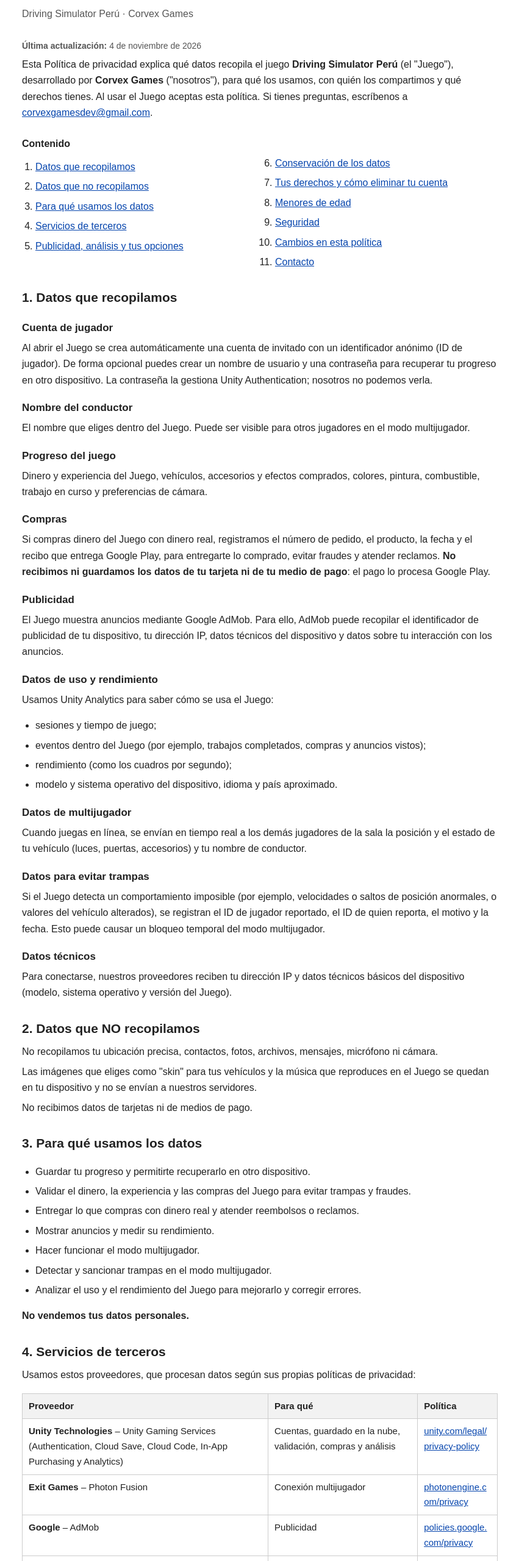
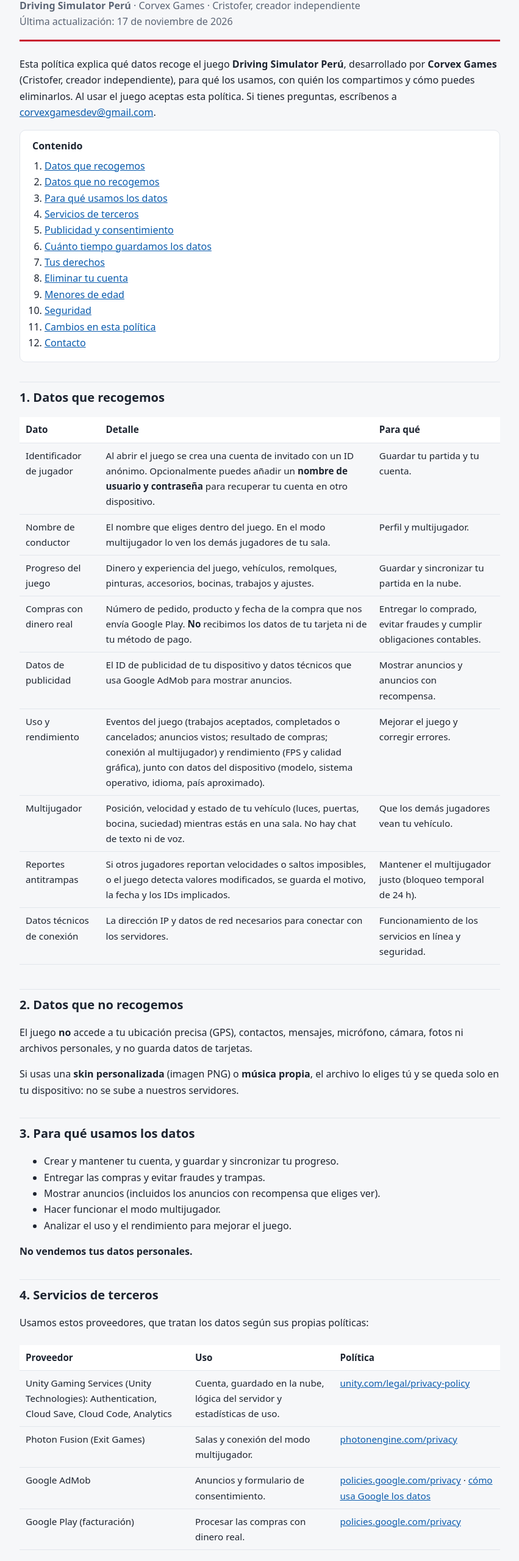
Before and after one commit to corvexgamesdev/corvexgamesdev, a plain HTML site: page index.html in a window 1280 px wide. Shown: the part 80-2640 px from the top of the page at 61% size, without its empty margins (214-1065 px from the left). Drawn offline with Linux system fonts and the light colour scheme.

Commit message:
Update index.html

```diff
--- a/index.html
+++ b/index.html
@@ -1,65 +1,68 @@
-<!doctype html>
+<!DOCTYPE html>
 <html lang="es">
 <head>
 <meta charset="utf-8">
 <meta name="viewport" content="width=device-width, initial-scale=1">
-<title>Política de privacidad – Driving Simulator Perú</title>
-<meta name="description" content="Política de privacidad del juego Driving Simulator Perú, de Corvex Games.">
+<title>Política de privacidad · Driving Simulator Perú</title>
+<meta name="description" content="Política de privacidad y eliminación de cuenta de Driving Simulator Perú, de Corvex Games.">
 <style>
+  :root {
+    --bg: #f6f7f9; --card: #ffffff; --text: #1d2430; --muted: #5b6575; --line: #e2e6ec;
+    --accent: #c8102e; --link: #0b5cad;
+  }
+  @media (prefers-color-scheme: dark) {
+    :root {
+      --bg: #12161c; --card: #1a2029; --text: #e7ebf1; --muted: #a3adbb; --line: #2c3542;
+      --accent: #ff4d63; --link: #7cb7ff;
+    }
+  }
   * { box-sizing: border-box; }
-  body {
-    max-width: 820px;
-    margin: 36px auto;
-    padding: 0 20px;
-    background: #fff;
-    color: #222;
-    font: 16px/1.65 Arial, Helvetica, sans-serif;
-  }
-  header { margin-bottom: 28px; }
-  header h1 { margin: 0 0 4px; font-size: 30px; }
-  header p { margin: 0; color: #555; }
-  main { margin: 0; padding: 0; }
-  .card { padding: 0; border: 0; background: transparent; }
-  nav { margin: 24px 0; padding: 0; }
-  nav strong { display: block; margin-bottom: 6px; }
-  nav ol { margin: 0; padding-left: 22px; columns: 2; column-gap: 28px; }
-  @media (max-width: 560px) { nav ol { columns: 1; } }
-  h2 { margin: 28px 0 8px; font-size: 21px; color: #222; }
-  h3 { margin: 18px 0 4px; font-size: 17px; }
-  p, li { margin: 6px 0; }
-  ul { padding-left: 22px; }
-  a { color: #0645ad; overflow-wrap: anywhere; }
+  body { margin: 0; background: var(--bg); color: var(--text);
+         font: 16px/1.65 system-ui, -apple-system, "Segoe UI", Roboto, Arial, sans-serif; }
+  main { max-width: 820px; margin: 0 auto; padding: 32px 16px 48px; }
+  header { border-bottom: 3px solid var(--accent); padding-bottom: 16px; margin-bottom: 24px; }
+  h1 { font-size: 1.9rem; line-height: 1.25; margin: 0 0 6px; }
+  h2 { font-size: 1.25rem; margin: 32px 0 8px; padding-top: 8px; border-top: 1px solid var(--line); }
+  h3 { font-size: 1.05rem; margin: 20px 0 6px; }
+  p, li { color: var(--text); }
+  .meta { color: var(--muted); margin: 0; }
+  a { color: var(--link); }
+  nav.toc { background: var(--card); border: 1px solid var(--line); border-radius: 10px; padding: 12px 20px; }
+  nav.toc ol { margin: 6px 0; padding-left: 20px; }
+  .card { background: var(--card); border: 1px solid var(--line); border-radius: 10px; padding: 4px 20px 12px; margin-top: 12px; }
+  .warn { margin: 12px 0 4px; }
+  table { width: 100%; border-collapse: collapse; margin: 8px 0; font-size: .95rem; }
+  th, td { text-align: left; vertical-align: top; padding: 8px 10px; border-bottom: 1px solid var(--line); }
+  th { background: var(--card); }
   .table-wrap { overflow-x: auto; }
-  table { width: 100%; border-collapse: collapse; margin: 10px 0; font-size: 15px; }
-  th, td { border: 1px solid #ccc; padding: 8px 10px; text-align: left; vertical-align: top; }
-  th { background: #f2f2f2; }
-  .box { border-left: 3px solid #777; padding: 10px 14px; margin: 12px 0; }
-  .muted { color: #555; font-size: 14px; }
-  footer { margin: 36px 0 20px; padding-top: 12px; border-top: 1px solid #ddd; color: #555; font-size: 14px; }
+  footer { margin-top: 40px; color: var(--muted); font-size: .9rem; border-top: 1px solid var(--line); padding-top: 16px; }
 </style>
 </head>
 <body>
+<main>
+
 <header>
   <h1>Política de privacidad</h1>
-  <p>Driving Simulator Perú · Corvex Games</p>
+  <p class="meta"><strong>Driving Simulator Perú</strong> · Corvex Games · Cristofer, creador independiente</p>
+  <p class="meta">Última actualización: 17 de noviembre de 2026</p>
 </header>
 
-<main>
-<div class="card">
-  <p class="muted"><strong>Última actualización:</strong> 4 de noviembre de 2026</p>
+<p>Esta política explica qué datos recoge el juego <strong>Driving Simulator Perú</strong>, desarrollado por
+<strong>Corvex Games</strong> (Cristofer, creador independiente), para qué los usamos, con quién los compartimos y cómo puedes eliminarlos.
+Al usar el juego aceptas esta política. Si tienes preguntas, escríbenos a
+<a href="mailto:corvexgamesdev@gmail.com">corvexgamesdev@gmail.com</a>.</p>
 
-  <p>Esta Política de privacidad explica qué datos recopila el juego <strong>Driving Simulator Perú</strong> (el "Juego"), desarrollado por <strong>Corvex Games</strong> ("nosotros"), para qué los usamos, con quién los compartimos y qué derechos tienes. Al usar el Juego aceptas esta política. Si tienes preguntas, escríbenos a <a href="mailto:corvexgamesdev@gmail.com">corvexgamesdev@gmail.com</a>.</p>
-
-  <nav>
+<nav class="toc" aria-label="Contenido">
   <strong>Contenido</strong>
   <ol>
-      <li><a href="#datos">Datos que recopilamos</a></li>
-      <li><a href="#no-recopilamos">Datos que no recopilamos</a></li>
+    <li><a href="#datos">Datos que recogemos</a></li>
+    <li><a href="#no-recogemos">Datos que no recogemos</a></li>
     <li><a href="#uso">Para qué usamos los datos</a></li>
     <li><a href="#terceros">Servicios de terceros</a></li>
-      <li><a href="#opciones">Publicidad, análisis y tus opciones</a></li>
-      <li><a href="#conservacion">Conservación de los datos</a></li>
-      <li><a href="#eliminar-cuenta">Tus derechos y cómo eliminar tu cuenta</a></li>
+    <li><a href="#publicidad">Publicidad y consentimiento</a></li>
+    <li><a href="#conservacion">Cuánto tiempo guardamos los datos</a></li>
+    <li><a href="#derechos">Tus derechos</a></li>
+    <li><a href="#eliminar-cuenta">Eliminar tu cuenta</a></li>
     <li><a href="#menores">Menores de edad</a></li>
     <li><a href="#seguridad">Seguridad</a></li>
     <li><a href="#cambios">Cambios en esta política</a></li>
@@ -67,114 +70,171 @@
   </ol>
 </nav>
 
-  <h2 id="datos">1. Datos que recopilamos</h2>
+<h2 id="datos">1. Datos que recogemos</h2>
+<div class="table-wrap">
+<table>
+  <thead><tr><th>Dato</th><th>Detalle</th><th>Para qué</th></tr></thead>
+  <tbody>
+    <tr><td>Identificador de jugador</td>
+        <td>Al abrir el juego se crea una cuenta de invitado con un ID anónimo. Opcionalmente puedes añadir un
+            <strong>nombre de usuario y contraseña</strong> para recuperar tu cuenta en otro dispositivo.</td>
+        <td>Guardar tu partida y tu cuenta.</td></tr>
+    <tr><td>Nombre de conductor</td>
+        <td>El nombre que eliges dentro del juego. En el modo multijugador lo ven los demás jugadores de tu sala.</td>
+        <td>Perfil y multijugador.</td></tr>
+    <tr><td>Progreso del juego</td>
+        <td>Dinero y experiencia del juego, vehículos, remolques, pinturas, accesorios, bocinas, trabajos y ajustes.</td>
+        <td>Guardar y sincronizar tu partida en la nube.</td></tr>
+    <tr><td>Compras con dinero real</td>
+        <td>Número de pedido, producto y fecha de la compra que nos envía Google Play. <strong>No</strong> recibimos
+            los datos de tu tarjeta ni de tu método de pago.</td>
+        <td>Entregar lo comprado, evitar fraudes y cumplir obligaciones contables.</td></tr>
+    <tr><td>Datos de publicidad</td>
+        <td>El ID de publicidad de tu dispositivo y datos técnicos que usa Google AdMob para mostrar anuncios.</td>
+        <td>Mostrar anuncios y anuncios con recompensa.</td></tr>
+    <tr><td>Uso y rendimiento</td>
+        <td>Eventos del juego (trabajos aceptados, completados o cancelados; anuncios vistos; resultado de compras;
+            conexión al multijugador) y rendimiento (FPS y calidad gráfica), junto con datos del dispositivo
+            (modelo, sistema operativo, idioma, país aproximado).</td>
+        <td>Mejorar el juego y corregir errores.</td></tr>
+    <tr><td>Multijugador</td>
+        <td>Posición, velocidad y estado de tu vehículo (luces, puertas, bocina, suciedad) mientras estás en una sala.
+            No hay chat de texto ni de voz.</td>
+        <td>Que los demás jugadores vean tu vehículo.</td></tr>
+    <tr><td>Reportes antitrampas</td>
+        <td>Si otros jugadores reportan velocidades o saltos imposibles, o el juego detecta valores modificados,
+            se guarda el motivo, la fecha y los IDs implicados.</td>
+        <td>Mantener el multijugador justo (bloqueo temporal de 24 h).</td></tr>
+    <tr><td>Datos técnicos de conexión</td>
+        <td>La dirección IP y datos de red necesarios para conectar con los servidores.</td>
+        <td>Funcionamiento de los servicios en línea y seguridad.</td></tr>
+  </tbody>
+</table>
+</div>
 
-  <h3>Cuenta de jugador</h3>
-  <p>Al abrir el Juego se crea automáticamente una cuenta de invitado con un identificador anónimo (ID de jugador). De forma opcional puedes crear un nombre de usuario y una contraseña para recuperar tu progreso en otro dispositivo. La contraseña la gestiona Unity Authentication; nosotros no podemos verla.</p>
-
-  <h3>Nombre del conductor</h3>
-  <p>El nombre que eliges dentro del Juego. Puede ser visible para otros jugadores en el modo multijugador.</p>
-
-  <h3>Progreso del juego</h3>
-  <p>Dinero y experiencia del Juego, vehículos, accesorios y efectos comprados, colores, pintura, combustible, trabajo en curso y preferencias de cámara.</p>
-
-  <h3>Compras</h3>
-  <p>Si compras dinero del Juego con dinero real, registramos el número de pedido, el producto, la fecha y el recibo que entrega Google Play, para entregarte lo comprado, evitar fraudes y atender reclamos. <strong>No recibimos ni guardamos los datos de tu tarjeta ni de tu medio de pago</strong>: el pago lo procesa Google Play.</p>
-
-  <h3>Publicidad</h3>
-  <p>El Juego muestra anuncios mediante Google AdMob. Para ello, AdMob puede recopilar el identificador de publicidad de tu dispositivo, tu dirección IP, datos técnicos del dispositivo y datos sobre tu interacción con los anuncios.</p>
-
-  <h3>Datos de uso y rendimiento</h3>
-  <p>Usamos Unity Analytics para saber cómo se usa el Juego:</p>
-  <ul>
-    <li>sesiones y tiempo de juego;</li>
-    <li>eventos dentro del Juego (por ejemplo, trabajos completados, compras y anuncios vistos);</li>
-    <li>rendimiento (como los cuadros por segundo);</li>
-    <li>modelo y sistema operativo del dispositivo, idioma y país aproximado.</li>
-  </ul>
-
-  <h3>Datos de multijugador</h3>
-  <p>Cuando juegas en línea, se envían en tiempo real a los demás jugadores de la sala la posición y el estado de tu vehículo (luces, puertas, accesorios) y tu nombre de conductor.</p>
-
-  <h3>Datos para evitar trampas</h3>
-  <p>Si el Juego detecta un comportamiento imposible (por ejemplo, velocidades o saltos de posición anormales, o valores del vehículo alterados), se registran el ID de jugador reportado, el ID de quien reporta, el motivo y la fecha. Esto puede causar un bloqueo temporal del modo multijugador.</p>
-
-  <h3>Datos técnicos</h3>
-  <p>Para conectarse, nuestros proveedores reciben tu dirección IP y datos técnicos básicos del dispositivo (modelo, sistema operativo y versión del Juego).</p>
-
-  <h2 id="no-recopilamos">2. Datos que NO recopilamos</h2>
-  <p>No recopilamos tu ubicación precisa, contactos, fotos, archivos, mensajes, micrófono ni cámara.</p>
-  <p>Las imágenes que eliges como "skin" para tus vehículos y la música que reproduces en el Juego se quedan en tu dispositivo y no se envían a nuestros servidores.</p>
-  <p>No recibimos datos de tarjetas ni de medios de pago.</p>
+<h2 id="no-recogemos">2. Datos que no recogemos</h2>
+<p>El juego <strong>no</strong> accede a tu ubicación precisa (GPS), contactos, mensajes, micrófono, cámara,
+fotos ni archivos personales, y no guarda datos de tarjetas.</p>
+<p>Si usas una <strong>skin personalizada</strong> (imagen PNG) o <strong>música propia</strong>, el archivo lo eliges
+tú y se queda solo en tu dispositivo: no se sube a nuestros servidores.</p>
 
 <h2 id="uso">3. Para qué usamos los datos</h2>
 <ul>
-    <li>Guardar tu progreso y permitirte recuperarlo en otro dispositivo.</li>
-    <li>Validar el dinero, la experiencia y las compras del Juego para evitar trampas y fraudes.</li>
-    <li>Entregar lo que compras con dinero real y atender reembolsos o reclamos.</li>
-    <li>Mostrar anuncios y medir su rendimiento.</li>
+  <li>Crear y mantener tu cuenta, y guardar y sincronizar tu progreso.</li>
+  <li>Entregar las compras y evitar fraudes y trampas.</li>
+  <li>Mostrar anuncios (incluidos los anuncios con recompensa que eliges ver).</li>
   <li>Hacer funcionar el modo multijugador.</li>
-    <li>Detectar y sancionar trampas en el modo multijugador.</li>
-    <li>Analizar el uso y el rendimiento del Juego para mejorarlo y corregir errores.</li>
+  <li>Analizar el uso y el rendimiento para mejorar el juego.</li>
 </ul>
 <p><strong>No vendemos tus datos personales.</strong></p>
 
 <h2 id="terceros">4. Servicios de terceros</h2>
-  <p>Usamos estos proveedores, que procesan datos según sus propias políticas de privacidad:</p>
+<p>Usamos estos proveedores, que tratan los datos según sus propias políticas:</p>
 <div class="table-wrap">
 <table>
-    <thead><tr><th>Proveedor</th><th>Para qué</th><th>Política</th></tr></thead>
+  <thead><tr><th>Proveedor</th><th>Uso</th><th>Política</th></tr></thead>
   <tbody>
-      <tr><td><strong>Unity Technologies</strong> – Unity Gaming Services (Authentication, Cloud Save, Cloud Code, In-App Purchasing y Analytics)</td><td>Cuentas, guardado en la nube, validación, compras y análisis</td><td><a href="https://unity.com/legal/privacy-policy">unity.com/legal/privacy-policy</a></td></tr>
-      <tr><td><strong>Exit Games</strong> – Photon Fusion</td><td>Conexión multijugador</td><td><a href="https://www.photonengine.com/privacy">photonengine.com/privacy</a></td></tr>
-      <tr><td><strong>Google</strong> – AdMob</td><td>Publicidad</td><td><a href="https://policies.google.com/privacy">policies.google.com/privacy</a></td></tr>
-      <tr><td><strong>Google</strong> – Google Play</td><td>Procesamiento de pagos</td><td><a href="https://policies.google.com/privacy">policies.google.com/privacy</a></td></tr>
+    <tr><td>Unity Gaming Services (Unity Technologies): Authentication, Cloud Save, Cloud Code, Analytics</td>
+        <td>Cuenta, guardado en la nube, lógica del servidor y estadísticas de uso.</td>
+        <td><a href="https://unity.com/legal/privacy-policy" rel="noopener">unity.com/legal/privacy-policy</a></td></tr>
+    <tr><td>Photon Fusion (Exit Games)</td>
+        <td>Salas y conexión del modo multijugador.</td>
+        <td><a href="https://www.photonengine.com/privacy" rel="noopener">photonengine.com/privacy</a></td></tr>
+    <tr><td>Google AdMob</td>
+        <td>Anuncios y formulario de consentimiento.</td>
+        <td><a href="https://policies.google.com/privacy" rel="noopener">policies.google.com/privacy</a> ·
+            <a href="https://policies.google.com/technologies/partner-sites" rel="noopener">cómo usa Google los datos</a></td></tr>
+    <tr><td>Google Play (facturación)</td>
+        <td>Procesar las compras con dinero real.</td>
+        <td><a href="https://policies.google.com/privacy" rel="noopener">policies.google.com/privacy</a></td></tr>
   </tbody>
 </table>
 </div>
-  <p>Cómo usa Google los datos de las apps que muestran sus anuncios: <a href="https://policies.google.com/technologies/partner-sites">policies.google.com/technologies/partner-sites</a></p>
-  <p>Estos proveedores pueden almacenar y procesar datos en servidores ubicados fuera de tu país.</p>
 
-  <h2 id="opciones">5. Publicidad, análisis y tus opciones</h2>
-  <p>Los anuncios pueden ser personalizados según tus intereses. Puedes:</p>
+<h2 id="publicidad">5. Publicidad y consentimiento</h2>
 <ul>
-    <li><strong>Restablecer o eliminar tu identificador de publicidad,</strong> o desactivar los anuncios personalizados, en <strong>Ajustes → Google → Anuncios</strong> de tu dispositivo Android.</li>
-    <li><strong>Elegir si aceptas anuncios personalizados y el análisis de uso</strong> si estás en el Espacio Económico Europeo, el Reino Unido o Suiza. Te lo preguntaremos antes de recopilar esos datos, y puedes cambiar tu elección en cualquier momento desde los ajustes del Juego.</li>
-  </ul>
-  <p>Si no aceptas los anuncios personalizados, seguirás viendo anuncios, pero no basados en tus intereses.</p>
-
-  <h2 id="conservacion">6. Conservación de los datos</h2>
-  <ul>
-    <li><strong>Cuenta y progreso:</strong> mientras tu cuenta exista.</li>
-    <li><strong>Registros de compras con dinero real:</strong> el tiempo que exijan las leyes contables y fiscales, incluso si eliminas tu cuenta.</li>
-    <li><strong>Reportes de trampas:</strong> como máximo 24 horas para contarlos; los bloqueos, el tiempo que duren.</li>
-    <li><strong>Datos de análisis:</strong> según los plazos de Unity Analytics.</li>
-    <li><strong>Datos de las salas multijugador:</strong> no se guardan después de la partida.</li>
+  <li>En el Espacio Económico Europeo, Reino Unido y Suiza te pediremos tu consentimiento para anuncios
+      personalizados y para las estadísticas de uso. Puedes cambiarlo en cualquier momento en
+      <strong>Ajustes → Privacidad y anuncios</strong> dentro del juego; si lo retiras, las estadísticas se detienen
+      en ese momento.</li>
+  <li>En cualquier país puedes restablecer tu ID de publicidad o desactivar los anuncios personalizados desde los
+      ajustes de Android (<em>Google → Anuncios</em>).</li>
 </ul>
 
-  <h2 id="eliminar-cuenta">7. Tus derechos y cómo eliminar tu cuenta</h2>
-  <p>Puedes pedir acceso a tus datos, su corrección o la eliminación de tu cuenta y de todos sus datos:</p>
+<h2 id="conservacion">6. Cuánto tiempo guardamos los datos</h2>
 <ul>
-    <li><strong>Desde el Juego:</strong> en <strong>Cuenta → Eliminar cuenta</strong>.</li>
-    <li><strong>Por correo:</strong> escribiendo a <a href="mailto:corvexgamesdev@gmail.com?subject=Eliminar%20mi%20cuenta%20-%20Driving%20Simulator%20Per%C3%BA">corvexgamesdev@gmail.com</a> con tu nombre de usuario o ID de jugador. Atendemos las solicitudes en un plazo máximo de 30 días.</li>
+  <li><strong>Cuenta y progreso:</strong> mientras tu cuenta exista. Se borran al eliminarla.</li>
+  <li><strong>Registros de compras:</strong> el tiempo que exijan las leyes contables y fiscales.</li>
+  <li><strong>Reportes antitrampas:</strong> se cuentan durante 24 horas; los bloqueos duran 24 horas.</li>
+  <li><strong>Salas multijugador:</strong> no se guardan al terminar la partida.</li>
+  <li><strong>Estadísticas de uso:</strong> según los plazos de Unity Analytics; una vez eliminada tu cuenta ya no se
+      vinculan a ti.</li>
 </ul>
-  <div class="box">Al eliminar tu cuenta se borran tu progreso y tus datos del Juego en nuestros servidores, salvo los registros de compras que la ley nos obligue a conservar. El dinero del Juego y los objetos comprados se pierden y no son reembolsables.</div>
-  <p>Más detalles en la página <a href="eliminar-cuenta.html">Eliminar tu cuenta</a>.</p>
 
-  <h2 id="menores">8. Menores de edad</h2>
-  <p>El Juego no está dirigido a menores de 13 años y no recopilamos a sabiendas datos de menores de esa edad. Si eres padre, madre o tutor y crees que un menor nos proporcionó datos, escríbenos y los eliminaremos.</p>
+<h2 id="derechos">7. Tus derechos</h2>
+<p>Puedes pedirnos acceder a tus datos, corregirlos o eliminarlos, y oponerte a ciertos tratamientos o retirar tu
+consentimiento. Escríbenos a <a href="mailto:corvexgamesdev@gmail.com">corvexgamesdev@gmail.com</a> y te
+responderemos en un máximo de 30 días. Si vives en Perú, también puedes acudir a la Autoridad Nacional de
+Protección de Datos Personales (Ley N.º 29733).</p>
 
-  <h2 id="seguridad">9. Seguridad</h2>
-  <p>Los datos viajan cifrados entre el Juego y los servidores. Los datos sensibles del progreso también se guardan cifrados en el dispositivo. Ningún sistema es completamente seguro, pero tomamos medidas razonables para proteger tu información.</p>
+<h2 id="eliminar-cuenta">8. Eliminar tu cuenta</h2>
+<div class="card">
+  <h3>Opción 1: desde el juego</h3>
+  <ol>
+    <li>Abre el juego.</li>
+    <li>Toca el botón <strong>Cuenta</strong> en la esquina superior derecha de la pantalla principal.</li>
+    <li>Toca <strong>Eliminar cuenta</strong> y confirma.</li>
+  </ol>
 
-  <h2 id="cambios">10. Cambios en esta política</h2>
-  <p>Podemos actualizar esta política, por ejemplo al agregar nuevas funciones. Publicaremos la nueva versión en esta página con su fecha de actualización. Si los cambios son importantes, te avisaremos dentro del Juego.</p>
+  <h3>Opción 2: por correo</h3>
+  <p>Escribe a
+    <a href="mailto:corvexgamesdev@gmail.com?subject=Eliminar%20cuenta%20-%20Driving%20Simulator%20Per%C3%BA&amp;body=Hola%2C%20quiero%20eliminar%20mi%20cuenta%20de%20Driving%20Simulator%20Per%C3%BA.%0A%0ANombre%20de%20usuario%20o%20ID%20de%20jugador%3A%20">corvexgamesdev@gmail.com</a>
+    desde cualquier correo, con el asunto «Eliminar cuenta» e indicando tu <strong>nombre de usuario o ID de
+    jugador</strong>. La eliminamos en un máximo de <strong>30 días</strong>; podemos pedirte algún dato para
+    confirmar que la cuenta es tuya.</p>
 
-  <h2 id="contacto">11. Contacto</h2>
-  <p><strong>Corvex Games</strong><br>Correo: <a href="mailto:corvexgamesdev@gmail.com">corvexgamesdev@gmail.com</a></p>
+  <h3>Qué se elimina</h3>
+  <ul>
+    <li>Tu cuenta de jugador: ID, nombre de usuario y contraseña.</li>
+    <li>Tu progreso en la nube: nombre de conductor, dinero, experiencia, vehículos, accesorios, efectos y demás
+        compras dentro del juego.</li>
+    <li>Los reportes y bloqueos antitrampas vinculados a tu cuenta.</li>
+  </ul>
+
+  <h3>Qué se conserva</h3>
+  <ul>
+    <li>Los registros de compras con dinero real (número de pedido, producto y fecha), durante el tiempo que exijan
+        las leyes contables y fiscales.</li>
+    <li>Estadísticas de uso que ya no te identifican.</li>
+  </ul>
+
+  <p class="warn"><strong>Importante:</strong> la eliminación es permanente. El dinero del juego y los objetos
+  comprados se pierden y no son reembolsables. Desinstalar el juego <strong>no</strong> elimina tu cuenta.</p>
 </div>
+
+<h2 id="menores">9. Menores de edad</h2>
+<p>El juego no está dirigido a menores de 13 años y no recogemos a sabiendas datos de menores de esa edad. Si eres
+padre, madre o tutor y crees que un menor nos ha dado datos, escríbenos y los eliminaremos.</p>
+
+<h2 id="seguridad">10. Seguridad</h2>
+<p>Los datos viajan cifrados (HTTPS/TLS) entre el juego y los servidores, y el progreso sensible también se guarda
+cifrado en el dispositivo. Ningún sistema es 100 % seguro, pero aplicamos medidas razonables para proteger tu
+información.</p>
+
+<h2 id="cambios">11. Cambios en esta política</h2>
+<p>Podemos actualizar esta política. Publicaremos la nueva versión en esta página con su fecha, y avisaremos dentro
+del juego si el cambio es importante.</p>
+
+<h2 id="contacto">12. Contacto</h2>
+<p><strong>Corvex Games</strong><br>
+Cristofer, creador independiente<br>
+Correo: <a href="mailto:corvexgamesdev@gmail.com">corvexgamesdev@gmail.com</a></p>
+
+<footer>
+  © 2026 Corvex Games · Driving Simulator Perú ·
+  <a href="#eliminar-cuenta">Eliminar cuenta</a>
+</footer>
+
 </main>
-
-<footer>© 2026 Corvex Games · <a href="eliminar-cuenta.html">Eliminar tu cuenta</a></footer>
 </body>
 </html>
```
Lines whose indentation alone changed are shown as unchanged.
